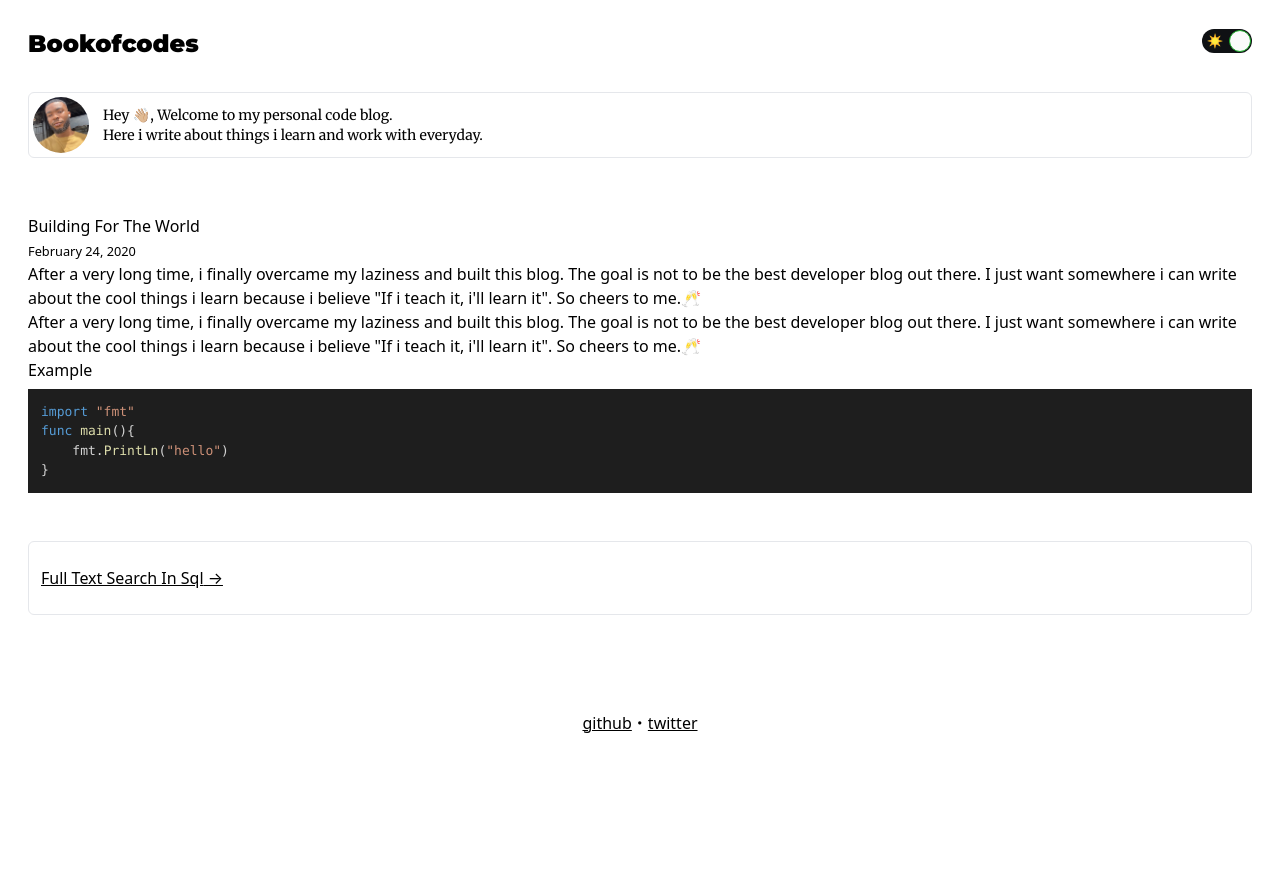
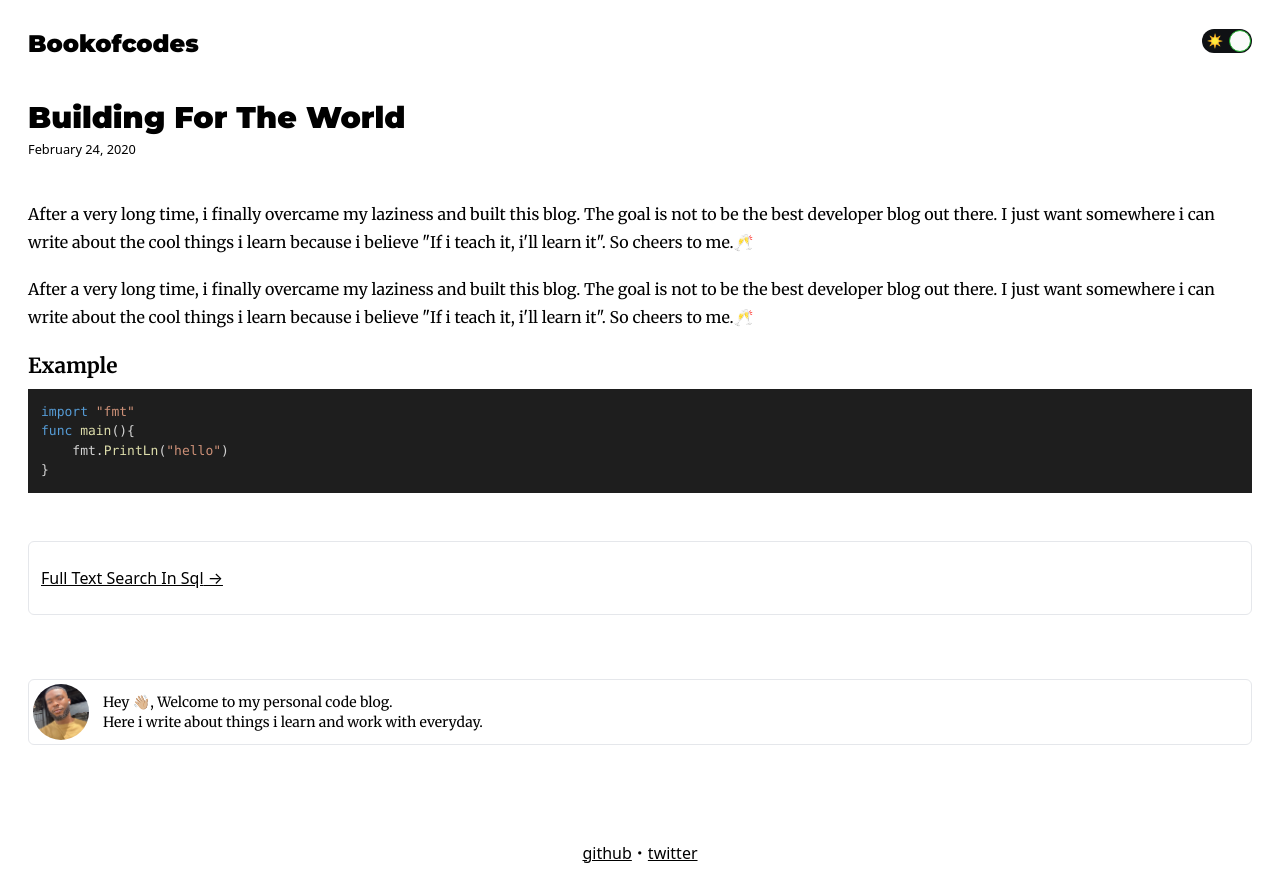
Before and after one commit to 97Afolabi/bookof.codes, a Next.js app: page /posts/building-for-the-world in a window 1280 px wide. Before the commit the page ends 800 px from the top, so only its background shows below. Built offline with nearby package versions, Linux system fonts and the light colour scheme; what @tailwindcss/typography would draw is missing.

Commit message:
rearrange

```diff
--- a/src/components/Layout.js
+++ b/src/components/Layout.js
@@ -45,14 +45,6 @@ export default function Layout({ children, pageTitle, description, slugPage }) {
           </div>
         </header>
 
-        <div class='flex mb-14 items-center border p-1 rounded-md'>
-          <img src='/avatar.jpg' class='rounded-full h-14 w-14 mr-3.5' />
-          <p class='text-sm font-body leading-5 dark:text-mgrey'>
-            Hey 👋🏼, Welcome to my personal code blog. <br />
-            Here i write about things i learn and work with everyday.
-          </p>
-        </div>
-
         <main>{children}</main>
         <footer class='mt-16 pt-8 dark:text-tomato flex justify-center w-full'>
           <Link href='https://github.com/uchenoel'>
--- a/src/pages/index.js
+++ b/src/pages/index.js
@@ -6,6 +6,13 @@ import { getPosts } from '../lib/api';
 export default function Home({ allPosts }) {
   return (
     <Layout pageTitle='bookof.codes' description='Personal Blog By Uche'>
+      <div class='flex mb-14 items-center border p-1 rounded-md'>
+        <img src='/avatar.jpg' class='rounded-full h-14 w-14 mr-3.5' />
+        <p class='text-sm font-body leading-5 dark:text-mgrey'>
+          Hey 👋🏼, Welcome to my personal code blog. <br />
+          Here i write about things i learn and work with everyday.
+        </p>
+      </div>
       {allPosts.map((post) => {
         return (
           <article key={post.title} class='mb-16'>
--- a/src/pages/posts/[slug].js
+++ b/src/pages/posts/[slug].js
@@ -7,24 +7,38 @@ import Link from 'next/link';
 export default function Post({ post }) {
   return (
     <Layout pageTitle={post.title} description={post.excerpt}>
-      <header className='post-head mx-y'>
-        <h1>{post.title}</h1>
-        <small>{post.date}</small>
+      <header className='post-head my-10'>
+        <h1 className='font-heads font-black text-3xl dark:text-mgrey'>
+          {post.title}
+        </h1>
+        <small className='dark:text-mgrey'>{post.date}</small>
       </header>
 
-      <ReactMarkdown source={post.content} renderers={{ code: CodeBlock }} />
+      <ReactMarkdown
+        source={post.content}
+        renderers={{ code: CodeBlock }}
+        className='prose lg:prose-xl dark:text-mgrey content'
+      />
 
       <div class='flex justify-between border mt-12 border-gray-200 rounded-md py-6 blog-foot px-3 '>
-        {post.prevPost !== undefined && (
+        {post.prevPost && (
           <Link href={`/posts/${post.prevPost.slug}`}>
             <a class='dark:text-tomato w-1/2'>&larr;{post.prevPost.title}</a>
           </Link>
         )}
-        {post.nextPost !== undefined && (
+        {post.nextPost && (
           <Link href={`/posts/${post.nextPost.slug}`}>
             <a class='dark:text-tomato '>{post.nextPost.title} &rarr;</a>
           </Link>
         )}
+      </div>
+
+      <div class='flex mb-14 mt-16 items-center border p-1 rounded-md'>
+        <img src='/avatar.jpg' class='rounded-full h-14 w-14 mr-3.5' />
+        <p class='text-sm font-body leading-5 dark:text-mgrey'>
+          Hey 👋🏼, Welcome to my personal code blog. <br />
+          Here i write about things i learn and work with everyday.
+        </p>
       </div>
     </Layout>
   );
--- a/src/pages/styles.css
+++ b/src/pages/styles.css
@@ -60,3 +60,15 @@ article a {
 .blog-foot a {
   text-decoration: underline;
 }
+
+.content h2 {
+  font-weight: 900;
+  font-family: 'Merriweather', serif;
+  font-size: 1.3rem;
+  line-height: 2rem;
+}
+
+.content p {
+  margin-bottom: 1.2rem;
+  font: 100%/1.75 'Merriweather', 'Georgia', serif;
+}
```
